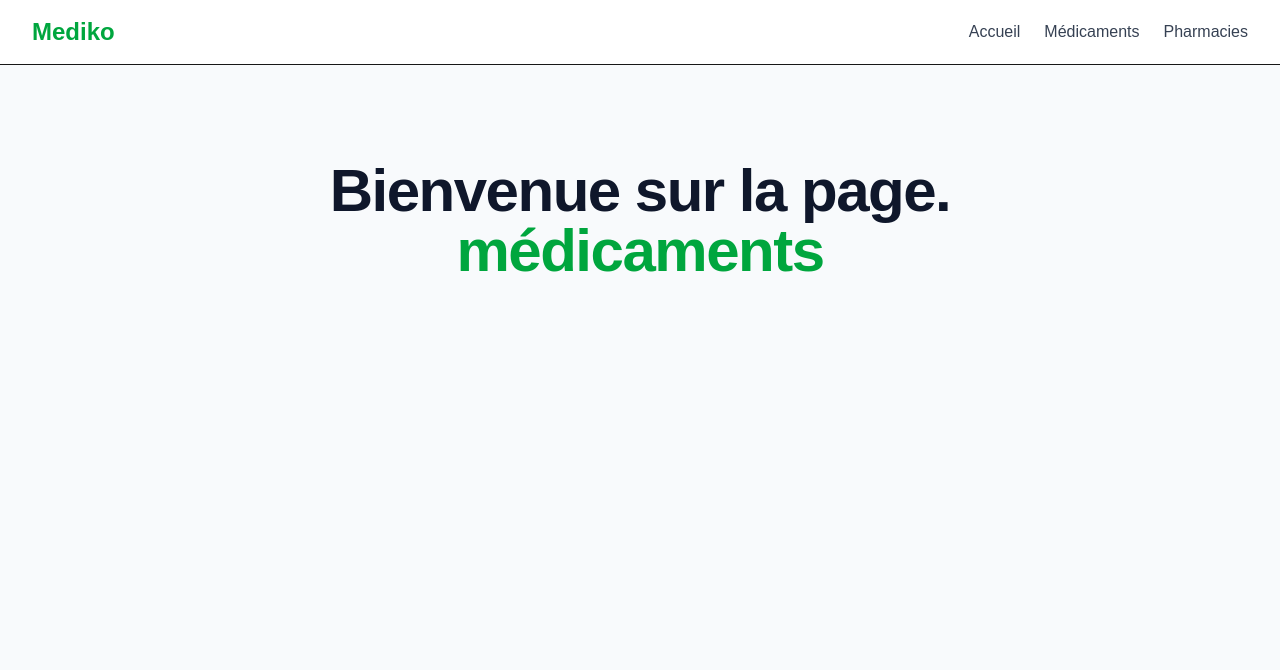
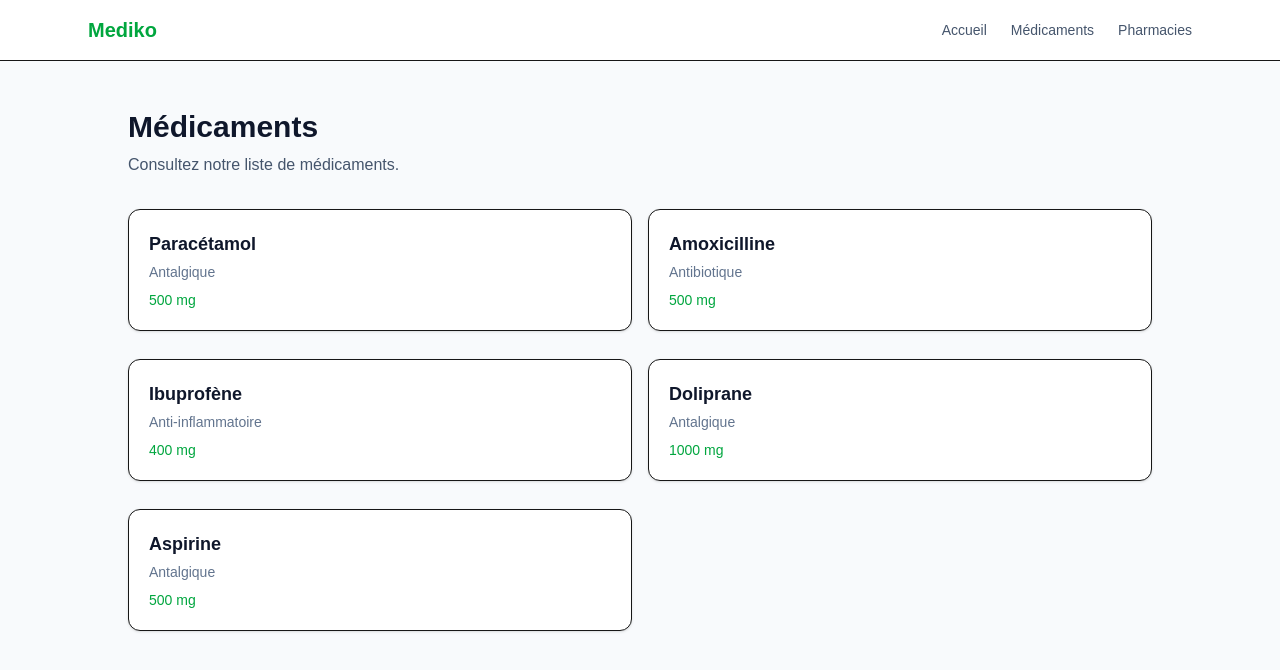
Before and after one commit to Cemafio/mediko, a Next.js app: page /medicaments in a window 1280 px wide. Shown: the top 670 px of the page. Built offline with nearby package versions, Linux system fonts and the light colour scheme.

Commit message:
creation de lapage medicament et routage de chaque page et aussi navbar dans layout

```diff
--- a/app/layout.tsx
+++ b/app/layout.tsx
@@ -1,6 +1,7 @@
 import type { Metadata } from "next";
 import { Geist, Geist_Mono } from "next/font/google";
 import "./globals.css";
+import Navbar from "@/components/Navbar";
 
 const geistSans = Geist({
   variable: "--font-geist-sans",
@@ -13,8 +14,8 @@ const geistMono = Geist_Mono({
 });
 
 export const metadata: Metadata = {
-  title: "Create Next App",
-  description: "Generated by create next app",
+  title: "Mediko",
+  description: "Trouvez facilement vos médicaments",
 };
 
 export default function RootLayout({ children }: LayoutProps<"/">) {
@@ -23,6 +24,8 @@ export default function RootLayout({ children }: LayoutProps<"/">) {
       lang="en"
       className={`${geistSans.variable} ${geistMono.variable} h-full antialiased`}
     >
+      <Navbar/>
+
       <body className="min-h-full flex flex-col">{children}</body>
     </html>
   );
--- a/app/medicaments/[id]/page.tsx
+++ b/app/medicaments/[id]/page.tsx
@@ -1,42 +1,44 @@
-export default async function MedicamentDetailPage({
+import { notFound } from "next/navigation";
+import { medicines } from "@/data/medicine";
+
+type MedicinePageProps = {
+  params: Promise<{
+    id: string;
+  }>;
+};
+
+export default async function MedicinePage({
   params,
-}: {
-  params: Promise<{ id: string }>;
-}) {
+}: MedicinePageProps) {
   const { id } = await params;
+  const medecineId = Number(id);
+  const medicine = medicines.find((medoc) => medoc.id === medecineId);
+
+  type MedicinePageProps = {
+    params: Promise<{
+      id: string;
+    }>;
+  };
+
+  if (!medicine) {
+    notFound();
+  }
 
   return (
-    <main className="min-h-screen bg-slate-50">
-      {/* Navigation */}
-      <nav className="flex items-center justify-between border-b bg-white px-8 py-4">
-        <h1 className="text-2xl font-bold text-green-600">
-          Mediko
+    <main className="min-h-screen bg-slate-50 px-6 py-12">
+      <div className="mx-auto max-w-3xl rounded-xl border bg-white p-8 shadow-sm">
+        <p className="text-sm font-medium text-green-600">
+          {medicine.category}
+        </p>
+
+        <h1 className="mt-2 text-3xl font-bold text-slate-900">
+          {medicine.name}
         </h1>
 
-        <div className="flex gap-6">
-          <a href="/" className="text-gray-700 hover:text-green-600">
-            Accueil
-          </a>
-
-          <a href="/medicaments" className="text-gray-700 hover:text-green-600">
-            Médicaments
-          </a>
-
-          <a href="/pharmacies" className="text-gray-700 hover:text-green-600">
-            Pharmacies
-          </a>
-        </div>
-      </nav>
-
-      {/* Hero */}
-      <section className="mx-auto flex max-w-5xl flex-col items-center px-6 py-24 text-center">
-        <h2 className="max-w-3xl text-4xl font-bold tracking-tight text-slate-900 md:text-6xl">
-          Bienvenue sur la page.
-          <span className="text-green-600"> médicaments {id}</span>
-        </h2>
-
-
-      </section>
+        <p className="mt-4 text-slate-600">
+          Dosage : {medicine.dosage}
+        </p>
+      </div>
     </main>
   );
 }
--- a/app/medicaments/page.tsx
+++ b/app/medicaments/page.tsx
@@ -1,36 +1,27 @@
+import { medicines } from "@/data/medicine";
+import MedicineCard from "@/components/MedicineCard";
+
 export default function Medicaments() {
   return (
-    <main className="min-h-screen bg-slate-50">
-      {/* Navigation */}
-      <nav className="flex items-center justify-between border-b bg-white px-8 py-4">
-        <h1 className="text-2xl font-bold text-green-600">
-          Mediko
+    <main className="min-h-screen bg-slate-50 px-6 py-12">
+      <div className="mx-auto max-w-5xl">
+        <h1 className="text-3xl font-bold text-slate-900">
+          Médicaments
         </h1>
 
-        <div className="flex gap-6">
-          <a href="/" className="text-gray-700 hover:text-green-600">
-            Accueil
-          </a>
+        <p className="mt-2 text-slate-600">
+          Consultez notre liste de médicaments.
+        </p>
 
-          <a href="/medicaments" className="text-gray-700 hover:text-green-600">
-            Médicaments
-          </a>
-
-          <a href="/pharmacies" className="text-gray-700 hover:text-green-600">
-            Pharmacies
-          </a>
+        <div className="mt-8 grid gap-4 md:grid-cols-2">
+          {medicines.map((medicine) => (
+            <MedicineCard
+              key={medicine.id}
+              medicine={medicine}
+            />
+          ))}
         </div>
-      </nav>
-
-      {/* Hero */}
-      <section className="mx-auto flex max-w-5xl flex-col items-center px-6 py-24 text-center">
-        <h2 className="max-w-3xl text-4xl font-bold tracking-tight text-slate-900 md:text-6xl">
-          Bienvenue sur la page.
-          <span className="text-green-600"> médicaments</span>
-        </h2>
-
-
-      </section>
+      </div>
     </main>
   );
 }
--- /dev/null
+++ b/app/not-found.tsx
@@ -0,0 +1,19 @@
+export default function NotFound() {
+  return (
+    <main className="flex min-h-screen items-center justify-center bg-slate-50 px-6">
+      <div className="text-center">
+        <h1 className="text-6xl font-bold text-slate-900">
+          404
+        </h1>
+
+        <p className="mt-4 text-xl text-slate-600">
+          Médicament introuvable
+        </p>
+
+        <p className="mt-2 text-slate-500">
+          Le médicament que vous recherchez n'existe pas.
+        </p>
+      </div>
+    </main>
+  );
+}
--- a/app/page.tsx
+++ b/app/page.tsx
@@ -3,26 +3,6 @@ import SearchBar from "@/components/SearchBar";
 export default function Home() {
   return (
     <main className="min-h-screen bg-slate-50">
-      {/* Navigation */}
-      <nav className="flex items-center justify-between border-b bg-white px-8 py-4">
-        <h1 className="text-2xl font-bold text-green-600">
-          Mediko
-        </h1>
-
-        <div className="flex gap-6">
-          <a href="/" className="text-gray-700 hover:text-green-600">
-            Accueil
-          </a>
-
-          <a href="/medicaments" className="text-gray-700 hover:text-green-600">
-            Médicaments
-          </a>
-
-          <a href="/pharmacies" className="text-gray-700 hover:text-green-600">
-            Pharmacies
-          </a>
-        </div>
-      </nav>
 
       {/* Hero */}
       <section className="mx-auto flex max-w-5xl flex-col items-center px-6 py-24 text-center">
--- a/components/MedicineCard.tsx
+++ b/components/MedicineCard.tsx
@@ -1,3 +1,5 @@
+import Link from "next/link";
+
 type Medicine = {
   id: number;
   name: string;
@@ -11,7 +13,10 @@ type MedicineCardProps = {
 
 export default function MedicineCard({ medicine }: MedicineCardProps) {
   return (
-    <div className="mb-3 rounded-xl border bg-white p-5 text-left shadow-sm">
+    <Link
+      href={`/medicaments/${medicine.id}`}
+      className="mb-3 block rounded-xl border bg-white p-5 text-left shadow-sm transition hover:shadow-md"
+    >
       <h3 className="text-lg font-semibold text-slate-900">
         {medicine.name}
       </h3>
@@ -23,6 +28,6 @@ export default function MedicineCard({ medicine }: MedicineCardProps) {
       <p className="mt-2 text-sm font-medium text-green-600">
         {medicine.dosage}
       </p>
-    </div>
+    </Link>
   );
 }
--- /dev/null
+++ b/components/Navbar.tsx
@@ -0,0 +1,39 @@
+import Link from "next/link";
+
+export default function Navbar() {
+  return (
+    <nav className="border-b bg-white">
+      <div className="mx-auto flex max-w-6xl items-center justify-between px-6 py-4">
+        <Link
+          href="/"
+          className="text-xl font-bold text-green-600"
+        >
+          Mediko
+        </Link>
+
+        <div className="flex items-center gap-6">
+          <Link
+            href="/"
+            className="text-sm text-slate-600 hover:text-green-600"
+          >
+            Accueil
+          </Link>
+
+          <Link
+            href="/medicaments"
+            className="text-sm text-slate-600 hover:text-green-600"
+          >
+            Médicaments
+          </Link>
+
+          <Link
+            href="/pharmacies"
+            className="text-sm text-slate-600 hover:text-green-600"
+          >
+            Pharmacies
+          </Link>
+        </div>
+      </div>
+    </nav>
+  );
+}
--- /dev/null
+++ b/data/pharmacies.ts
@@ -0,0 +1,27 @@
+export type Pharmacy = {
+  id: number;
+  name: string;
+  address: string;
+  city: string;
+};
+
+export const pharmacies: Pharmacy[] = [
+  {
+    id: 1,
+    name: "Pharmacie Centrale",
+    address: "Analakely",
+    city: "Antananarivo",
+  },
+  {
+    id: 2,
+    name: "Pharmacie de l'Indépendance",
+    address: "Avenue de l'Indépendance",
+    city: "Antananarivo",
+  },
+  {
+    id: 3,
+    name: "Pharmacie Soa",
+    address: "Andraharo",
+    city: "Antananarivo",
+  },
+];
```
